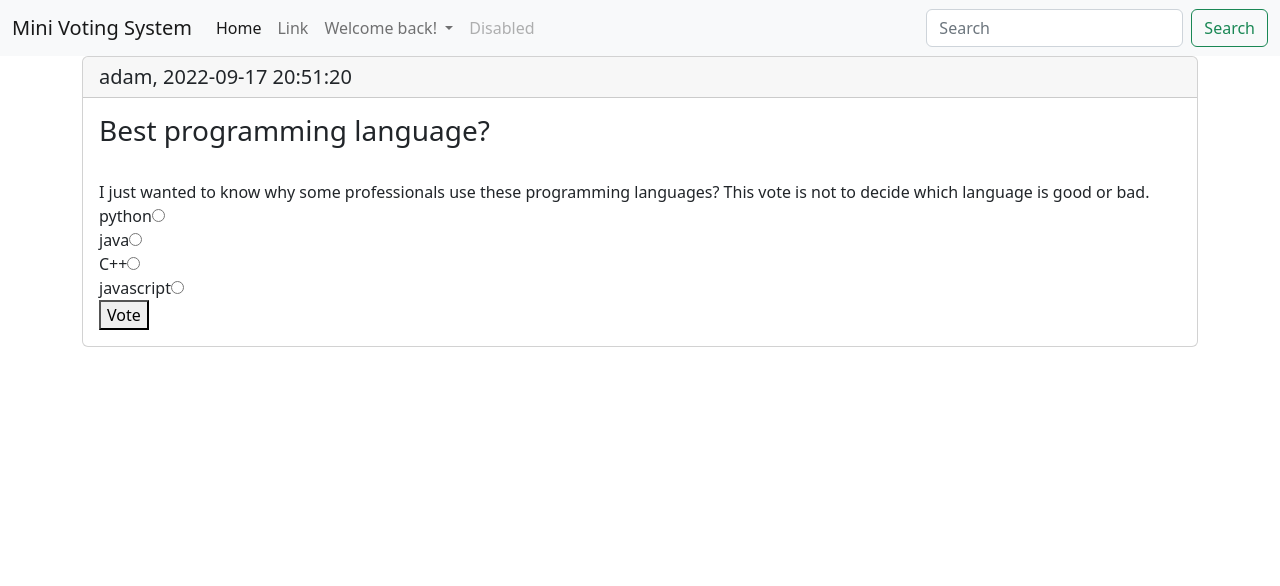
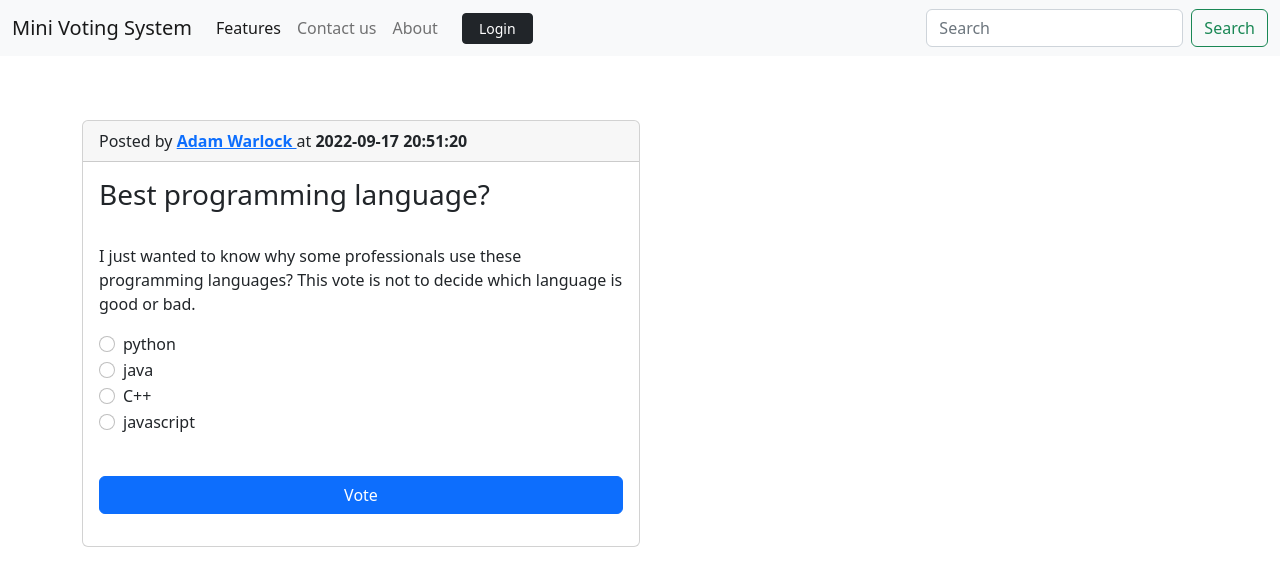
Before and after one commit to MandarBakshi/voting-system-flask, a Flask app: page /posts/post/1/ in a window 1280 px wide. Shown: the top 586 px of the page. Run offline with Flask 2, Linux system fonts and the light colour scheme; data comes from the database, SQL or seed files in the repository; some libraries are stand-ins or nearby versions.

Commit message:
added logout feature, screenshots, improved login, and minor bug fixes

```diff
--- a/core/databases.py
+++ b/core/databases.py
@@ -52,18 +52,21 @@ def fGetLoginData(uname, password):
 
         cur.execute(query)
         tempData = cur.fetchone()
-        print(tempData)
+        # print(tempData)
 
-        userData = {
-            "user_id" : tempData[0],
-            "name" : tempData[1],
-            "username" : tempData[2],
-            "email" : tempData[3],
-            "password" : tempData[4],
-            "account_created_on" : tempData[5]
-        }
-        print("JSON userdata = \n",userData)
-        return userData
+        if len(tempData) == 0:
+            return None
+        else:
+            userData = {
+                "user_id" : tempData[0],
+                "name" : tempData[1],
+                "username" : tempData[2],
+                "email" : tempData[3],
+                "password" : tempData[4],
+                "account_created_on" : tempData[5]
+            }
+            # print("JSON userdata = \n",userData)
+            return userData
 
     except sqlite3.Error as err:
         print(err)
--- a/core/templates/home.html
+++ b/core/templates/home.html
@@ -9,11 +9,11 @@
     <div class="row">
         {% for post in postData %}
         <div class="col-md-6 col-lg-4">
-            <div class="card mx-2 my-2">
+            <div class="card mx-2 my-3">
                 <h6 class="card-header"><span>
                     <a style="text-decoration: none;" href="{{url_for('views.fHandleViewProfilePage', uid = post.user_id)}}">@{{ post.username }}</a>
                 </span>, {{ post.posted_on }}</h6>
-                <div class="card-body"> {{ post.post_description }} </div>
+                <div class="card-body" style="height: 150px; overflow-y:scroll"> {{ post.post_description }} </div>
                 <div class="card-footer d-flex justify-content-between align-items-center">
                     <span class="badge bg-secondary">Votes: {{post.total_votes}}</span>
                     <a class="btn btn-sm btn-outline-primary" href="{{url_for('views.fHandlePostPage', id1 = post.post_id)}}">READ MORE</a>
--- a/core/templates/layout.html
+++ b/core/templates/layout.html
@@ -29,38 +29,39 @@
                 <span class="navbar-toggler-icon"></span>
               </button>
               <div class="collapse navbar-collapse" id="navbarSupportedContent">
-                <ul class="navbar-nav me-auto mb-2 mb-lg-0">
+                <ul class="navbar-nav me-auto mb-2 mb-lg-0 align-items-center">
                   <li class="nav-item">
-                    <a class="nav-link active" aria-current="page" href="#">Home</a>
+                    <a class="nav-link active" aria-current="page" href="#">Features</a>
                   </li>
                   <li class="nav-item">
-                    <a class="nav-link" href="#">Link</a>
+                    <a class="nav-link" href="#">Contact us</a>
                   </li>
+                  <li class="nav-item">
+                    <a class="nav-link" href="#">About</a>
+                  </li>
+
+                  {% if session['is_logged_in'] == True and session['userdata'] %}
                   <li class="nav-item dropdown">
-                    <a class="nav-link dropdown-toggle" href="#" role="button" data-bs-toggle="dropdown" aria-expanded="false">
-                      <!-- if userdata is in session and logged_in is true -->
-
-                      {% if session['is_logged_in'] == True and session['userdata'] %}
-                      Welcome, {{ session['userdata']['username'] }}
-                      {% else %}
-                          Welcome back!
-                      {% endif %}
-
+                    <a class="nav-link dropdown-toggle btn btn-outline-secondary mx-3 px-3" href="#" role="button" data-bs-toggle="dropdown" aria-expanded="false">
+                      Hello, {{session['userdata']['name']}}
                     </a>
                     <ul class="dropdown-menu">
-                      <li><a class="dropdown-item" href="#">Action</a></li>
-                      <li><a class="dropdown-item" href="#">Another action</a></li>
+                      <li><a class="dropdown-item" href="#">Create a New Post</a></li>
+                      <li><a class="dropdown-item" href="#">My Posts</a></li>
                       <li><hr class="dropdown-divider"></li>
-                      <li><a class="dropdown-item" href="#">Something else here</a></li>
+                      <li><a class="dropdown-item" href="{{url_for('views.fHandleLogout')}}">Logout</a></li>
                     </ul>
                   </li>
-                  <li class="nav-item">
-                    <a class="nav-link disabled">Disabled</a>
-                  </li>
+                  {% else %}
+                      <a class="btn btn-dark btn-sm mx-3 px-3" href="{{url_for('views.fHandleLoginPage')}}">Login</a>
+                  {% endif %}
+
+
+
                 </ul>
                 <form class="d-flex" role="search">
                   <input class="form-control me-2" type="search" placeholder="Search" aria-label="Search">
-                  <button class="btn btn-outline-success" type="submit">Search</button>
+                  <button class="btn btn-outline-success align-items-center" type="submit">Search</button>
                 </form>
               </div>
             </div>
--- a/core/templates/postDetails.html
+++ b/core/templates/postDetails.html
@@ -4,18 +4,37 @@
 {% block MainContent %}
 
 <div class="container">
-    <div class="card">
-        <h5 class="card-header">{{ postData.post[2] }}, {{ postData.post[7] }}</h5>
+    <br><br>
+    <div class="col-md-6">
+        <div class="card my-3">
+            <div class="card-header">
+                Posted by
+                    <b><a href="{{url_for('views.fHandleViewProfilePage', uid = postData.post[1])}}"> {{
+                            postData.post[3] }} </a></b>
+                    at <b> {{ postData.post[7] }} </b>
+            </div>
+
             <div class="card-body">
                 <h3>{{ postData.post[4] }}</h3><br>
+                <p>
                     {{ postData.post[5] }}
-            <br>
+                </p>
+
                 <form action="" method="post">
                     {% for x in range(postData.options | length) %}
-            <label>{{ postData.options[x][3] }}<input type="radio" name="option" value="{{x}}"></label><br>
+                    <div class="form-check">
+                        <input class="form-check-input" type="radio" name="option" id="{{x}}" value="{{x}}">
+                        <label for="{{x}}" class="form-check-label">{{ postData.options[x][3] }}</label>
+                    </div>
                     {% endfor %}
-            <button type="submit">Vote</button>
+
+                    <br>
+                    <div class="d-grid gap-2 my-3">
+                        <button class="btn btn-primary" type="submit">Vote</button>
+                    </div>
+
                 </form>
+            </div>
         </div>
     </div>
 </div>
--- a/core/views.py
+++ b/core/views.py
@@ -57,3 +57,16 @@ def fHandleLoginPage():
 
     if request.method == "GET":
         return render_template('login.html', error = None)
+
+
+@views.route('/register/')
+def fHandleRegsiter():
+    return "you are viewing register page"
+
+
+@views.route('/logout/')
+def fHandleLogout():
+    session['username'] = None
+    session['is_logged_in'] = False
+
+    return redirect(url_for('views.fHandleHome'))
```
Also changed, not shown: core/templates/login.html (+40 -6 lines), README.md, 3 other files. Lines whose indentation alone changed are shown as unchanged.
